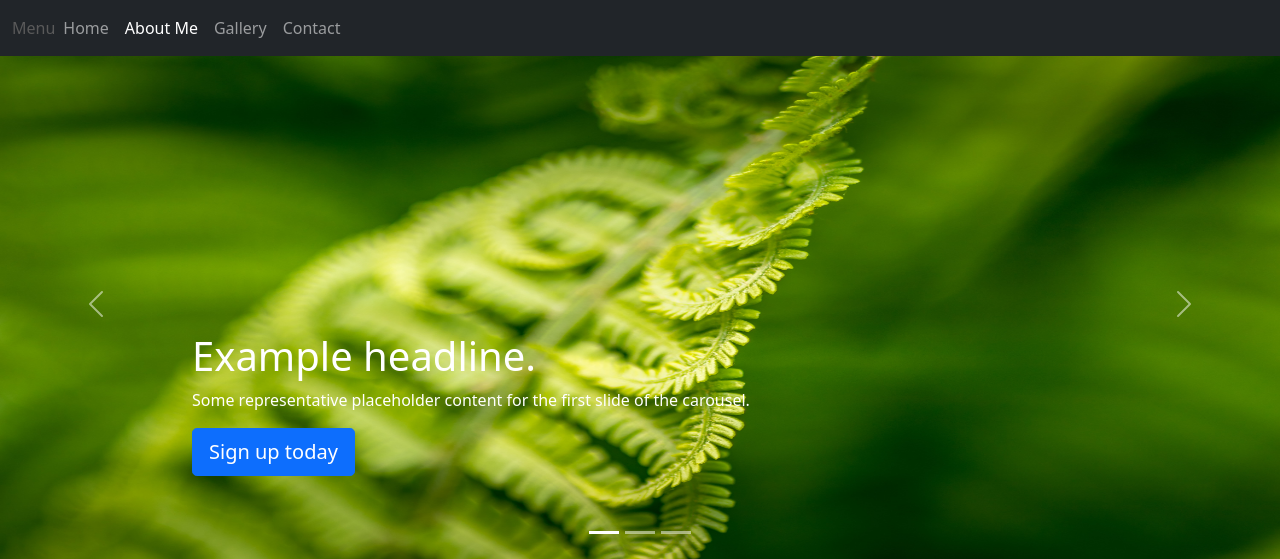
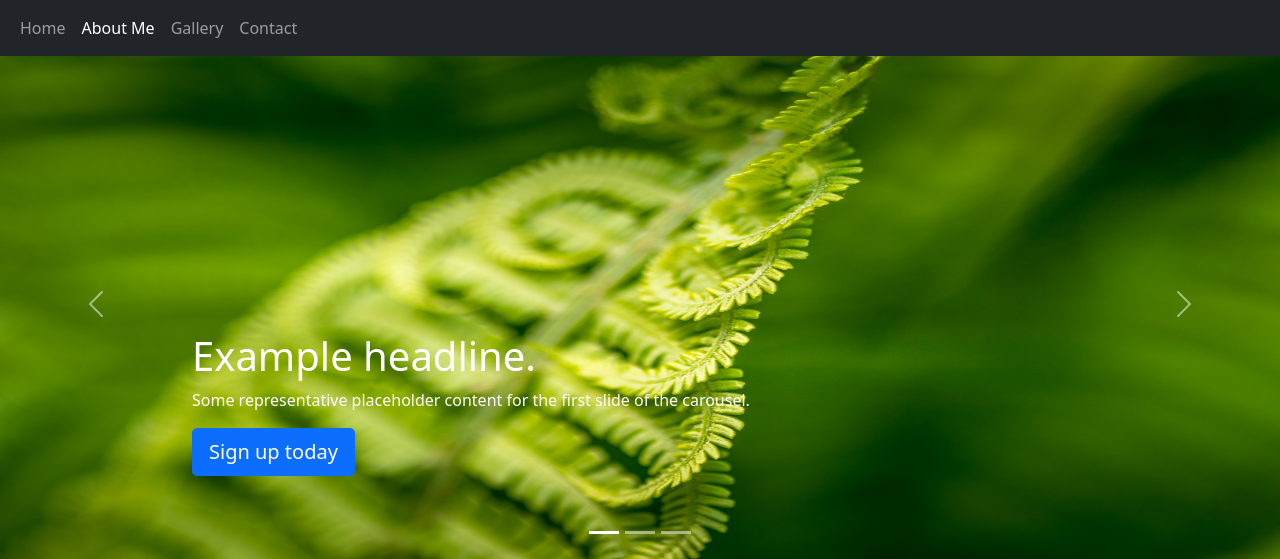
Before and after one commit to owczarek72144/Fflaskapp, a Flask app: page /aboutme in a window 1280 px wide. Shown: the top 559 px of the page. Run offline with Flask 2, Linux system fonts and the light colour scheme.

Commit message:
Fix menu

```diff
--- a/templates/page_elements/menu.html
+++ b/templates/page_elements/menu.html
@@ -9,7 +9,6 @@
 
 <nav class="navbar navbar-expand-md navbar-dark fixed-top bg-dark">
     <div class="container-fluid">
-        Menu
 
     <button class="navbar-toggler" type="button" data-bs-toggle="collapse" data-bs-target="navbarCollapse" aria-controls="navbarCollapse" aria-expanded="false" aria-label="Navigation">
         <span class="navbar-toggler-icon"></span>
```
